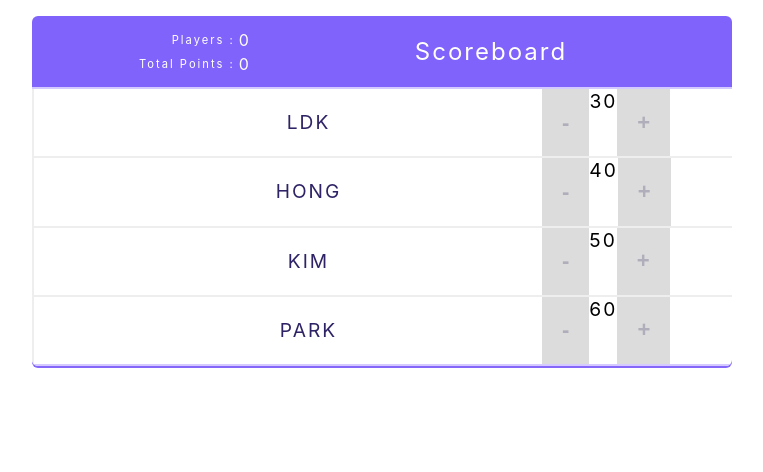
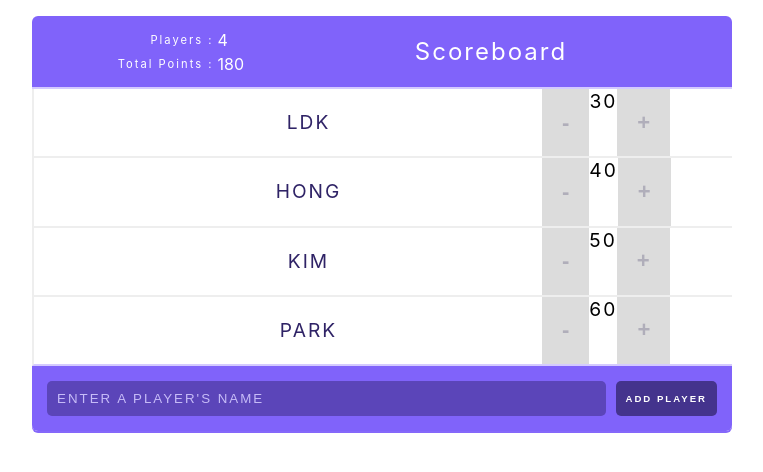
Before and after one commit to Limseongyun/scoreboard, a React (Create React App) app: page / in a window 1280 px wide. Shown: the top 472 px of the page, without its empty margins (258-1021 px from the left). Built offline with nearby package versions, Linux system fonts and the light colour scheme.

Commit message:
Add Player Form UI 구현

```diff
--- a/src/App.js
+++ b/src/App.js
@@ -2,13 +2,14 @@
 import React from "react";
 import {Header} from "./components/Header";
 import Player from "./components/Player";
+import AddPlayerForm from "./components/AddPlayerForm";
 
-const players = [
-  {name: 'LDK',score :0, id: 1},
-  {name: 'HONG',score :0,  id: 2},
-  {name: 'KIM',score :0,  id: 3},
-  {name: 'PARK',score :0,  id: 4},
-];
+// const players = [
+//   {name: 'LDK',score :0, id: 1},
+//   {name: 'HONG',score :0,  id: 2},
+//   {name: 'KIM',score :0,  id: 3},
+//   {name: 'PARK',score :0,  id: 4},
+// ];
 //펑션 컴포넌트가 되는 조건
 //첫글자는 대문자
 //react element를 리턴
@@ -80,7 +81,7 @@
   render() {
     return (
       <div className="scoreboard">
-        <Header title="Scoreboard" players={players.length}></Header>
+        <Header title="Scoreboard" players={this.state.players}></Header>
         {
           this.state.players.map((player) => {
             return (
@@ -89,7 +90,7 @@
             )
           })
         }
-
+        <AddPlayerForm/>
       </div>
     )
   }
--- /dev/null
+++ b/src/components/AddPlayerForm.jsx
@@ -0,0 +1,14 @@
+import React from "react";
+
+class AddPlayerForm extends React.Component{
+  render() {
+    return(
+      <form action="" className="form">
+        <input type="text" className="input" placeholder="enter a player's name"/>
+        <input type="submit" className="input" value="Add Player"/>
+      </form>
+    );
+  }
+}
+
+export default AddPlayerForm;
--- a/src/components/Header.jsx
+++ b/src/components/Header.jsx
@@ -6,7 +6,7 @@
   // console.log(props)
   return (
     <header className="header">
-      <Statistics/>
+      <Statistics players={players}/>
       <h1 className="h1">{title}</h1>
 
     </header>
--- a/src/components/Statistics.jsx
+++ b/src/components/Statistics.jsx
@@ -1,16 +1,21 @@
 import React from 'react';
 
 function Statistics(props) {
+  const totalPlayers = props.players.length;
+  let totalScore = 0;
+  props.players.forEach(player =>{
+    totalScore += player.score;
+  })
   return (
     <table className="stats">
       <tbody>
       <tr>
         <td>Players :</td>
-        <td>0</td>
+        <td>{totalPlayers}</td>
       </tr>
       <tr>
         <td>Total Points :</td>
-        <td>0</td>
+        <td>{totalScore}</td>
       </tr>
       </tbody>
     </table>
```
